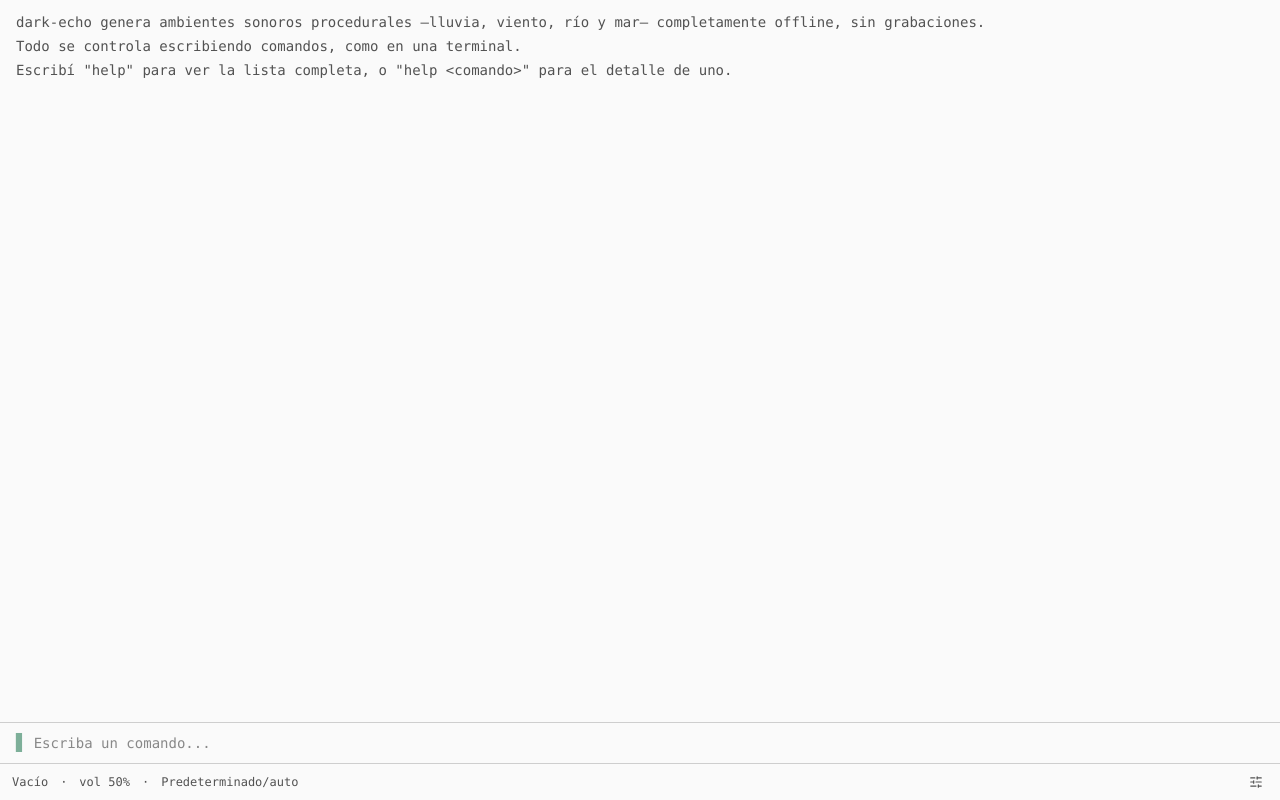
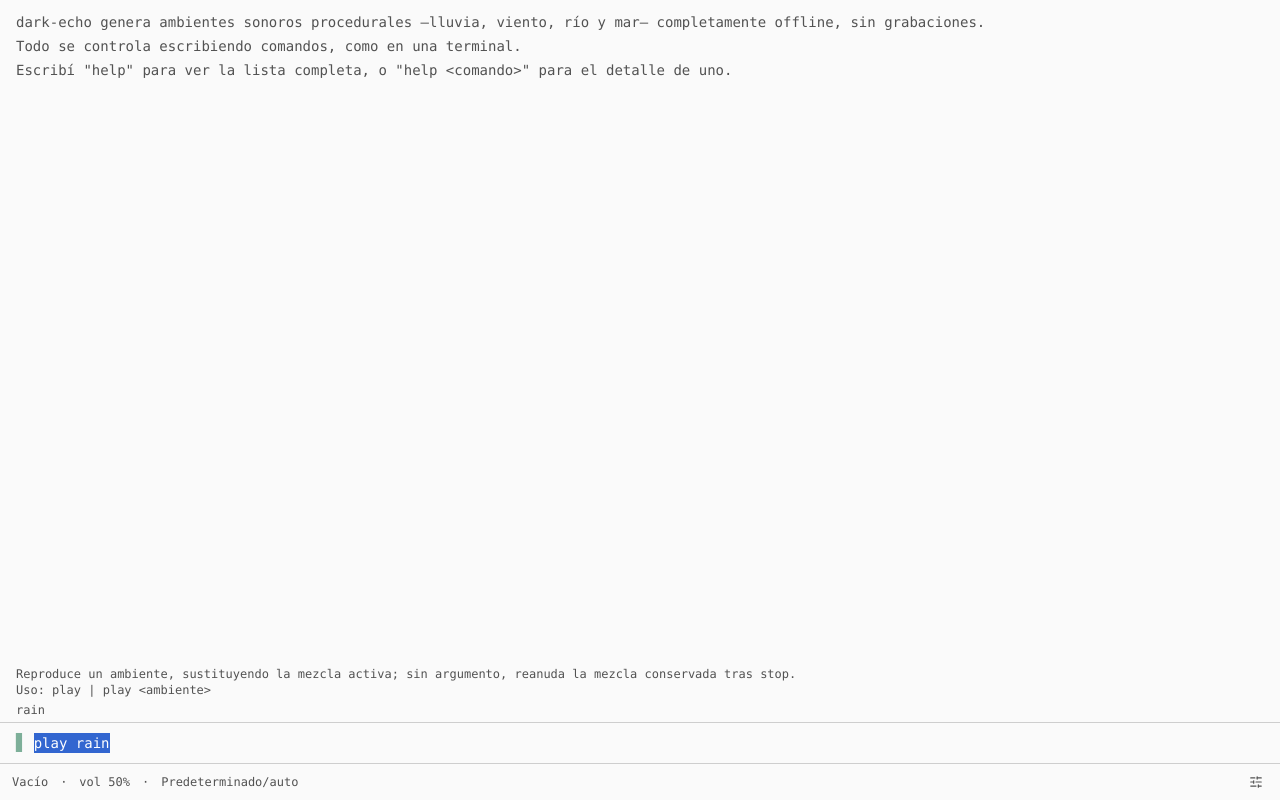
Before and after one commit to DavidRodriguezSilva/dark-echo, a React (Vite) app: page / in a window 1280 px wide. Built offline with nearby package versions, Linux system fonts and the light colour scheme.

Commit message:
feat(autocomplete): add support for quick access prefixes in autocomplete functionality

```diff
--- a/src/commands/autocomplete.ts
+++ b/src/commands/autocomplete.ts
@@ -11,6 +11,17 @@
   completed: string;
   /** Coincidencias encontradas; longitud 1 si la coincidencia es unica. */
   candidates: string[];
+}
+
+/** Los mismos prefijos de acceso rapido que `parseInput` (command-console). */
+const QUICK_PREFIXES = ["/", "."];
+
+/** Separa un prefijo de acceso rapido del nombre de comando que le sigue. */
+function stripQuickPrefix(token: string): { prefix: string; name: string } {
+  for (const prefix of QUICK_PREFIXES) {
+    if (token.startsWith(prefix)) return { prefix, name: token.slice(prefix.length) };
+  }
+  return { prefix: "", name: token };
 }
 
 function commonPrefix(values: string[]): string {
@@ -31,18 +42,21 @@
   }
 
   // Completando el nombre del comando: sin espacio final y sin argumentos aun.
+  // El prefijo de acceso rapido (si lo hay) se conserva en `completed` pero no
+  // participa en la coincidencia -- ningun nombre de comando lo incluye.
   if (parts.length === 1 && !endsWithSpace) {
-    const prefix = parts[0];
+    const { prefix, name: bareInput } = stripQuickPrefix(parts[0]);
     const names = registry.list().flatMap((d) => [d.name, ...d.aliases]);
-    const matches = names.filter((name) => name.startsWith(prefix));
+    const matches = names.filter((name) => name.startsWith(bareInput));
 
     if (matches.length === 0) return { completed: input, candidates: [] };
-    if (matches.length === 1) return { completed: matches[0], candidates: matches };
-    return { completed: commonPrefix(matches), candidates: matches };
+    if (matches.length === 1) return { completed: prefix + matches[0], candidates: matches };
+    return { completed: prefix + commonPrefix(matches), candidates: matches };
   }
 
   // Completando un valor de argumento.
-  const [commandName, ...args] = parts;
+  const [rawCommandName, ...args] = parts;
+  const { name: commandName } = stripQuickPrefix(rawCommandName);
   const descriptor = registry.find(commandName);
   if (!descriptor) return { completed: input, candidates: [] };
 
@@ -64,7 +78,7 @@
   if (matches.length === 0) return { completed: input, candidates: [] };
 
   const completedArg = matches.length === 1 ? matches[0] : commonPrefix(matches);
-  const completed = [commandName, ...precedingTokens, completedArg].join(" ");
+  const completed = [rawCommandName, ...precedingTokens, completedArg].join(" ");
 
   return { completed, candidates: matches };
 }
--- a/src/styles/tokens.css
+++ b/src/styles/tokens.css
@@ -134,6 +134,25 @@
 }
 
 /* ---------------------------------------------------------------- *
+ * Tema "default" — reafirma los valores base para cortar la herencia de
+ * `--primary`/`--ring` cuando este bloque queda anidado bajo un elemento con
+ * otro `data-theme` activo (p. ej. el swatch de "Predeterminado" dentro del
+ * selector de temas, que de otro modo heredaria el color del tema en uso).
+ * ---------------------------------------------------------------- */
+
+[data-theme="default"] {
+  --primary: oklch(0.815 0.135 158);
+  --primary-foreground: oklch(0.19 0.028 158);
+  --ring: oklch(0.815 0.135 158);
+}
+
+[data-theme="default"].light {
+  --primary: oklch(0.44 0.115 158);
+  --primary-foreground: oklch(0.985 0 0);
+  --ring: oklch(0.44 0.115 158);
+}
+
+/* ---------------------------------------------------------------- *
  * Tema "ambar" — sobreescribe solo lo que lo distingue (theming, tarea
  * 13.2): demuestra que la herencia del base funciona, porque los tokens de
  * dominio (--terminal-prompt, --terminal-cursor, etc.) referencian
--- a/src/ui/Console.tsx
+++ b/src/ui/Console.tsx
@@ -3,6 +3,8 @@
 import { autocomplete } from "../commands/autocomplete";
 import { CommandHistory } from "../commands/commandHistory";
 import { executeCommand } from "../commands/executeCommand";
+import { commandHelp } from "../commands/help";
+import { parseInput } from "../commands/parseInput";
 import { readFromStorage, writeToStorage } from "../platform/storage";
 import type { SystemNoticeStore } from "../platform/systemNotices";
 
@@ -11,6 +13,10 @@
 const MAX_OUTPUT_LINES = 500;
 // Distancia (px) al final por debajo de la cual se considera "en el fondo".
 const FOLLOW_THRESHOLD_PX = 16;
+// Sin historial (primer uso), la linea de entrada arranca con un ejemplo
+// listo para ejecutar en vez de en blanco -- el usuario tiene algo con lo
+// que empezar en vez de una pantalla vacia.
+const STARTER_COMMAND = "play rain";
 
 interface OutputLine {
   kind: "echo" | "response" | "error";
@@ -29,6 +35,18 @@
   return "text-terminal-response";
 }
 
+/**
+ * Explicación y variaciones del comando que se está escribiendo (si el
+ * primer token ya resuelve a uno conocido), para que el usuario sepa qué
+ * más puede hacer sin tener que ejecutar `help` aparte.
+ */
+function commandHintFor(input: string, registry: CommandRegistry): string | null {
+  const parsed = parseInput(input);
+  if (!parsed) return null;
+  const descriptor = registry.find(parsed.command);
+  return descriptor ? commandHelp(descriptor) : null;
+}
+
 export function Console({
   registry,
   notices,
@@ -41,11 +59,18 @@
     const persisted = readFromStorage<string[]>(HISTORY_KEY, HISTORY_VERSION) ?? [];
     historyRef.current = new CommandHistory(persisted);
   }
+  const initialValue = historyRef.current.getEntries().length === 0 ? STARTER_COMMAND : "";
 
   const [lines, setLines] = useState<OutputLine[]>(WELCOME_LINES);
-  const [value, setValue] = useState("");
-  const [suggestions, setSuggestions] = useState<string[]>([]);
+  const [value, setValue] = useState(initialValue);
+  const [suggestions, setSuggestions] = useState<string[]>(
+    () => autocomplete(initialValue, registry).candidates
+  );
+  const [commandHint, setCommandHint] = useState<string | null>(() =>
+    commandHintFor(initialValue, registry)
+  );
   const outputRef = useRef<HTMLDivElement>(null);
+  const inputRef = useRef<HTMLInputElement>(null);
   // Sigue el final salvo que el usuario haya desplazado la salida hacia
   // atras (command-console, "Seguimiento automatico de la ultima linea").
   const followingRef = useRef(true);
@@ -55,6 +80,16 @@
       outputRef.current.scrollTop = outputRef.current.scrollHeight;
     }
   }, [lines]);
+
+  // Foco inicial en la linea de entrada (command-console, "Identidad de
+  // terminal"): un `ref` + `focus()` explicito es mas fiable que el
+  // atributo `autoFocus` solo, sobre todo tras el splash de arranque. Si
+  // hay un comando de ejemplo precargado, tambien se selecciona entero
+  // para que escribir cualquier cosa lo reemplace de inmediato.
+  useEffect(() => {
+    inputRef.current?.focus();
+    inputRef.current?.select();
+  }, []);
 
   // Avisos del sistema (persistencia degradada, actualizaciones
   // disponibles): se muestran como una linea mas en cuanto aparecen, sin
@@ -81,6 +116,7 @@
   function updateValue(next: string) {
     setValue(next);
     setSuggestions(autocomplete(next, registry).candidates);
+    setCommandHint(commandHintFor(next, registry));
   }
 
   async function handleSubmit(event: React.FormEvent) {
@@ -88,6 +124,7 @@
     const command = value;
     setValue("");
     setSuggestions([]);
+    setCommandHint(null);
 
     const result = await executeCommand(command, registry);
     if (!result) return;
@@ -115,16 +152,17 @@
     if (event.key === "ArrowUp") {
       event.preventDefault();
       const previous = historyRef.current!.navigateBack(value);
-      if (previous !== null) setValue(previous);
+      if (previous !== null) updateValue(previous);
     } else if (event.key === "ArrowDown") {
       event.preventDefault();
       const next = historyRef.current!.navigateForward();
-      if (next !== null) setValue(next);
+      if (next !== null) updateValue(next);
     } else if (event.key === "Tab") {
       event.preventDefault();
       const result = autocomplete(value, registry);
       setValue(result.completed);
       setSuggestions(result.candidates);
+      setCommandHint(commandHintFor(result.completed, registry));
     }
   }
 
@@ -141,6 +179,12 @@
           </p>
         ))}
       </div>
+
+      {commandHint && (
+        <p className="px-4 pb-1 text-xs whitespace-pre-wrap text-terminal-response">
+          {commandHint}
+        </p>
+      )}
 
       {suggestions.length > 0 && (
         <p className="truncate px-4 pb-1 text-xs text-terminal-response">
@@ -159,11 +203,11 @@
           ▋
         </span>
         <input
+          ref={inputRef}
           value={value}
           onChange={(event) => updateValue(event.target.value)}
           onKeyDown={handleKeyDown}
           placeholder="Escriba un comando..."
-          autoFocus
           className="w-full bg-transparent font-mono text-sm text-foreground outline-none"
         />
       </form>
--- a/vite.config.ts
+++ b/vite.config.ts
@@ -21,6 +21,12 @@
       // `updateSW()` — ver src/main.tsx y src/platform/update.ts.
       registerType: "prompt",
       includeAssets: ["favicon.svg"],
+      // Sin esto, `pnpm dev` no inyecta el <link rel="manifest"> ni registra
+      // un service worker real (queda en un stub no-op), asi que el
+      // navegador nunca ofrece instalar la app fuera de un build.
+      devOptions: {
+        enabled: true,
+      },
       manifest: {
         name: "Dark Echo",
         short_name: "dark-echo",
```
Also changed, not shown: 1 other file (tests, documents, lock files or other folders).
